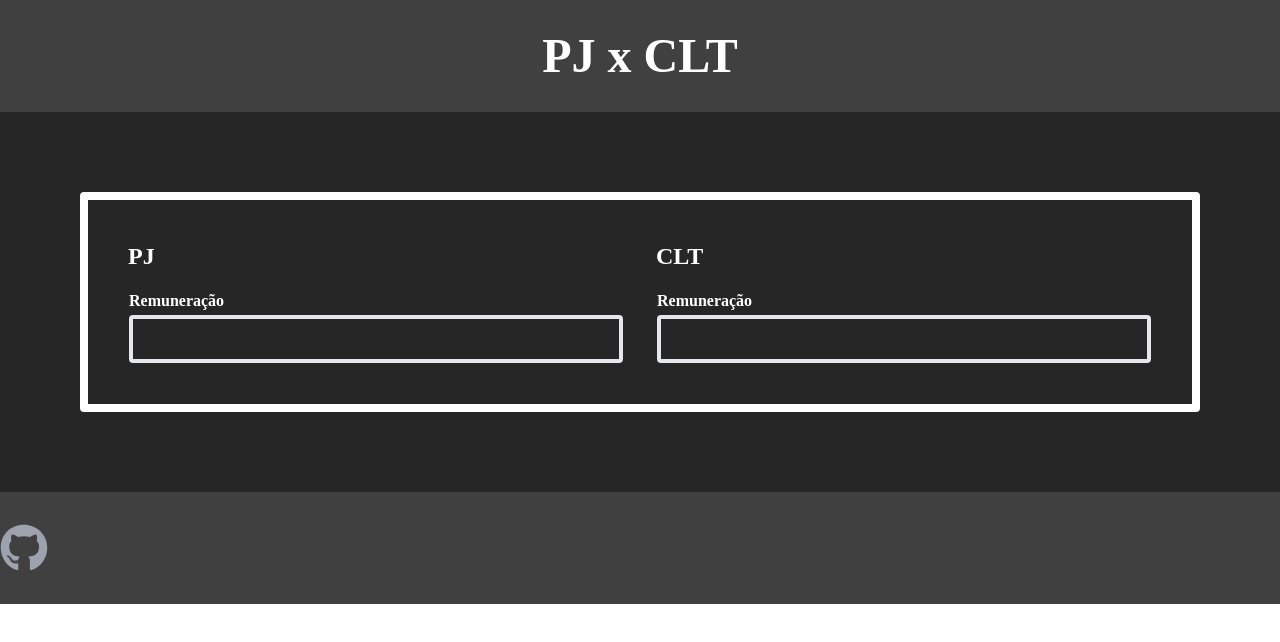
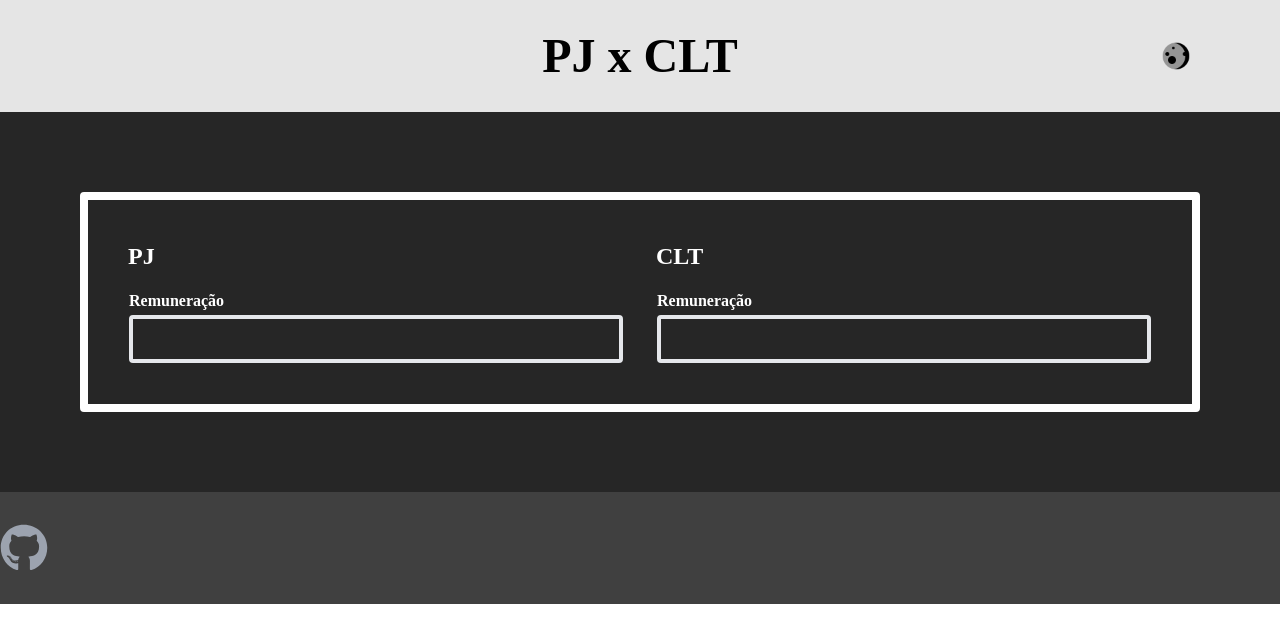
Before and after one commit to erickrodrig/pjxclt, a React (Vite) app: page / in a window 1280 px wide. Shown: the top 642 px of the page. Built offline with nearby package versions, Linux system fonts and the light colour scheme; a web font is replaced by a local one.

Commit message:
Add dark mode toggle button

```diff
--- a/src/components/Header.tsx
+++ b/src/components/Header.tsx
@@ -1,8 +1,18 @@
+import { useDarkMode } from "../contexts/DarkModeContext";
+import DarkModeIcon from "../assets/icons8-moon-48.png";
+import LightModeIcon from "../assets/icons8-sun.svg";
+
 const Header = () => {
+  const { darkMode, setDarkMode } = useDarkMode();
+
   return (
-    <header className="bg-neutral-700 py-8">
+    <header className="bg-neutral-200 dark:bg-neutral-700 py-8 relative">
+      <button className="absolute right-20 top-1/2 transform -translate-y-1/2 p-2 rounded-md hover:bg-neutral-800 dark:hover:bg-neutral-100 dark:text-white transition"
+        onClick={() => setDarkMode(!darkMode)}>
+        <img src={darkMode ? LightModeIcon : DarkModeIcon} width="32" height="32" title={darkMode ? "Modo claro" : "Modo escuro"} alt="Ativar/desativar modo escuro" />
+      </button>
       <div className="text-center">
-        <h1 className="text-5xl text-white font-bold">PJ x CLT</h1>
+        <h1 className="text-5xl dark:text-white font-bold">PJ x CLT</h1>
       </div>
     </header>
   )
```
Also changed, not shown: src/assets/icons8-moon-48.png (added), src/assets/icons8-sun.svg (added).
